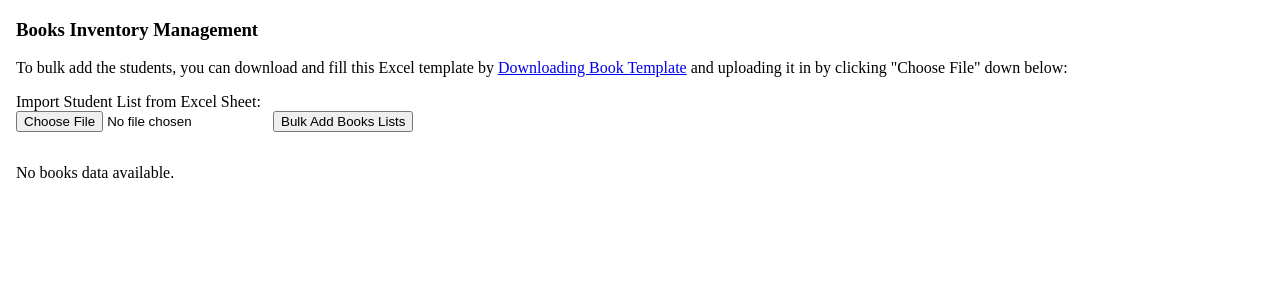
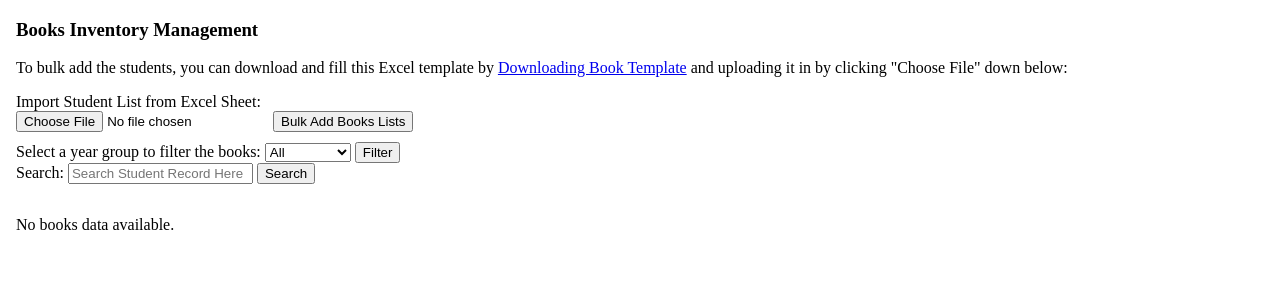
Before and after one commit to AbenaAmo13/inventory, a Django app: template templates/dashboard.html in a window 1280 px wide. Shown: the part 80-380 px from the top of the page. Run offline with Django 4.2, Linux system fonts and the light colour scheme; the template is opened without the code that fills it: values that come from a table or form of the project are taken from there, others are empty.

Commit message:
:construction: Adding filters and search to the books dashboard page.

```diff
--- a/enasInventory/forms/student.py
+++ b/enasInventory/forms/student.py
@@ -27,6 +27,33 @@ class YearGroupFilterForm(forms.Form):
     )
 
 
+class BooksYearGroupFilterForm(forms.Form):
+    year_group = forms.ChoiceField(
+        choices=[
+            ('', 'All'),
+            ('Reception', 'Reception'),
+            ('Nursery', 'Nursery'),
+            ('Primary', 'Primary'),
+            ('Secondary', 'Secondary'),
+            ('IGCSE', 'Year 3'),
+            ('Year 4', 'Year 4'),
+            ('Year 5', 'Year 5'),
+            ('Year 6', 'Year 6'),
+            ('Year 7', 'Year 7'),
+            ('Year 8', 'Year 8'),
+            ('Year 9', 'Year 9'),
+            ('Year 10', 'Year 10'),
+            ('Year 11', 'Year 11'),
+            ('Year 12', 'Year 12'),
+            ('IGCSE', 'IGCSE'),
+            ('A-level', 'A-level'),
+
+        ],
+        required=False,
+        label='Select a year group to filter the books:'
+    )
+
+
 class SearchStudentForm(forms.Form):
     search_student_query = forms.CharField(
         label='Search',
--- a/enasInventory/static/css/styles.css
+++ b/enasInventory/static/css/styles.css
@@ -99,7 +99,10 @@ tr:hover {
     display: none;
 }
 
-
+.books-forms{
+    padding-left: 16px;
+    padding-top: 10px;
+}
 
 /* styles.css */
 
--- a/templates/dashboard.html
+++ b/templates/dashboard.html
@@ -21,6 +21,18 @@
       <input type="file" name="books_inventory" id="books_inventory" required>
      <input type="submit" value="Bulk Add Books Lists">
 </form>
+
+<div class="books-forms">
+    <form method="get">
+          {% csrf_token %}
+    {{ filter_form.as_table }}
+    <button type="submit">Filter</button>
+</form>
+    <form method="get">
+        {{ search_form.as_table }}
+        <button type="submit">Search</button>
+    </form>
+</div>
 
 <div class="table_container" >
  {% if books_data %}
--- a/templates/students-book.html
+++ b/templates/students-book.html
@@ -16,7 +16,6 @@
     <form method="get">
           {% csrf_token %}
     {{ filter_form.as_table }}
-
     <button type="submit">Filter</button>
 </form>
     <form method="get">
```
Also changed, not shown: books/views.py (+9 -1 lines).
